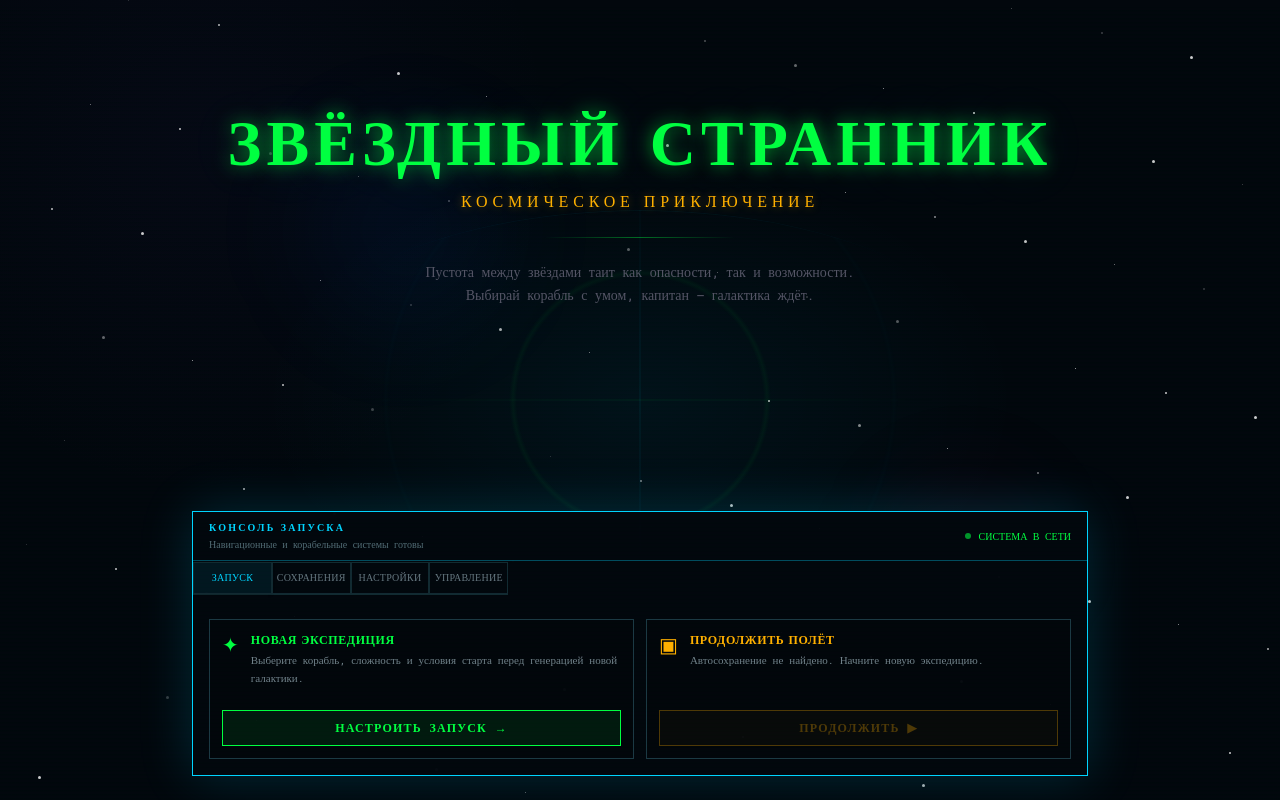
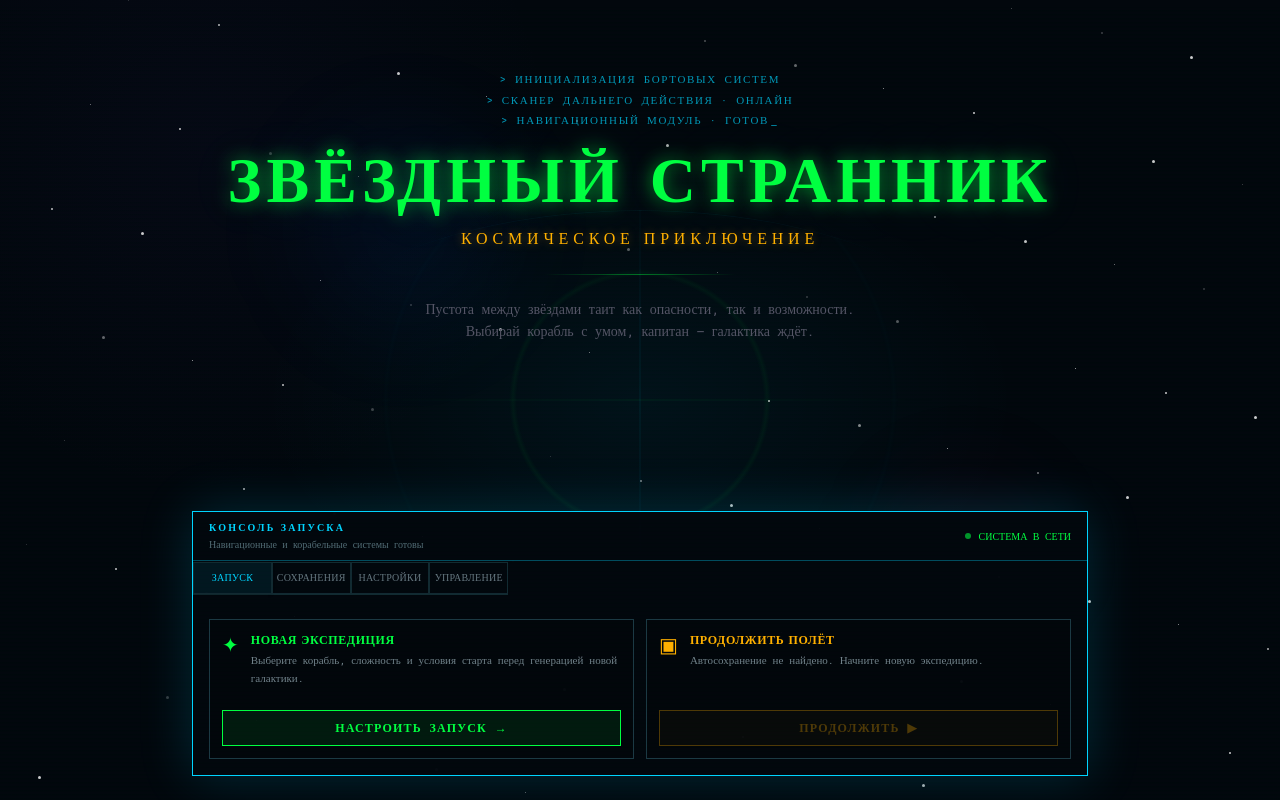
Before and after one commit to Kotovar/star-wanderer-ai, a Next.js app: page / in a window 1280 px wide. Built offline with nearby package versions, Linux system fonts and the light colour scheme.

Commit message:
chore: улучшить стартовый экран

```diff
--- a/src/app/globals.css
+++ b/src/app/globals.css
@@ -44,16 +44,44 @@
 }
 
 @keyframes cockpit-wordmark-in {
-    from {
+    0% {
         opacity: 0;
         letter-spacing: 0.18em;
         transform: translateY(8px);
     }
-    to {
+    55% {
         opacity: 1;
         letter-spacing: 0.08em;
         transform: translateY(0);
     }
+    64% { opacity: 0.35; }
+    72% { opacity: 1; }
+    79% { opacity: 0.5; }
+    100% {
+        opacity: 1;
+        letter-spacing: 0.08em;
+        transform: translateY(0);
+    }
+}
+
+@keyframes title-boot-line-in {
+    from { opacity: 0; transform: translateX(-6px); }
+    to { opacity: 1; transform: translateX(0); }
+}
+
+@keyframes title-cursor-blink {
+    0%, 100% { opacity: 1; }
+    50% { opacity: 0; }
+}
+
+@keyframes title-fade-in {
+    from { opacity: 0; transform: translateY(4px); }
+    to { opacity: 1; transform: translateY(0); }
+}
+
+@keyframes title-divider-in {
+    from { transform: scaleX(0); opacity: 0; }
+    to { transform: scaleX(1); opacity: 0.4; }
 }
 
 @keyframes cockpit-radar-sweep {
@@ -130,7 +158,29 @@ button:focus-visible,
     margin-inline: auto;
     max-width: 80vw;
     text-shadow: 0 0 18px rgba(0, 255, 65, 0.58), 0 0 54px rgba(0, 212, 255, 0.16);
-    animation: cockpit-wordmark-in 2.2s ease-out both;
+    animation: cockpit-wordmark-in 1.5s ease-out 0.85s both;
+}
+
+.title-boot-line {
+    opacity: 0;
+    animation: title-boot-line-in 0.45s ease-out forwards;
+}
+
+.title-boot-cursor {
+    display: inline-block;
+    margin-left: 2px;
+    animation: title-cursor-blink 1s steps(1) infinite;
+}
+
+.title-fade-in {
+    opacity: 0;
+    animation: title-fade-in 0.6s ease-out forwards;
+}
+
+.title-divider {
+    transform: scaleX(0);
+    opacity: 0;
+    animation: title-divider-in 0.6s ease-out 1.7s forwards;
 }
 
 .title-radar {
@@ -1026,6 +1076,19 @@ button:focus-visible,
     animation: none !important;
 }
 
+[data-animations="off"] .title-boot-line,
+[data-animations="off"] .title-fade-in,
+[data-animations="off"] .title-divider {
+    animation: none !important;
+    opacity: 1 !important;
+    transform: none !important;
+}
+
+[data-animations="off"] .title-boot-cursor {
+    animation: none !important;
+    opacity: 1 !important;
+}
+
 [data-animations="off"] .title-radar::after,
 [data-animations="off"] .radar-viewport::before,
 [data-animations="off"] .radar-viewport::after,
--- a/src/game/components/TitleScreen.tsx
+++ b/src/game/components/TitleScreen.tsx
@@ -63,23 +63,41 @@ export function TitleScreen() {
 
       {/* Title */}
       <div className="relative z-10 -translate-y-[24vh] text-center px-4">
+        {/* Boot sequence readout */}
+        <div className="mb-4 font-['Share_Tech_Mono'] text-[9px] sm:text-[11px] tracking-[0.15em] text-[#00d4ff]/70 space-y-1">
+          <p className="title-boot-line" style={{ animationDelay: "0s" }}>
+            &gt; {t("title_screen.boot_line_1")}
+          </p>
+          <p className="title-boot-line" style={{ animationDelay: "0.35s" }}>
+            &gt; {t("title_screen.boot_line_2")}
+          </p>
+          <p className="title-boot-line" style={{ animationDelay: "0.7s" }}>
+            &gt; {t("title_screen.boot_line_3")}
+            <span className="title-boot-cursor">_</span>
+          </p>
+        </div>
+
         <h1 className="title-wordmark font-['Orbitron'] font-black uppercase leading-none tracking-[0.08em] text-[#00ff41]">
           {t("title_screen.title")}
         </h1>
         <p
-          className="font-['Orbitron'] text-xs sm:text-base tracking-[0.3em] text-[#ffb000] mt-4"
+          className="title-fade-in font-['Orbitron'] text-xs sm:text-base tracking-[0.3em] text-[#ffb000] mt-4"
           style={{
             textShadow: "0 0 10px rgba(255,176,0,0.4)",
+            animationDelay: "1.45s",
           }}
         >
           {t("title_screen.subtitle")}
         </p>
 
         {/* Decorative line */}
-        <div className="mt-6 mx-auto w-48 h-px bg-linear-to-r from-transparent via-[#00ff41] to-transparent opacity-40" />
+        <div className="title-divider mt-6 mx-auto w-48 h-px bg-linear-to-r from-transparent via-[#00ff41] to-transparent" />
 
         {/* Flavor text */}
-        <p className="mt-6 text-[#556] text-xs sm:text-sm font-['Share_Tech_Mono'] max-w-md mx-auto leading-relaxed">
+        <p
+          className="title-fade-in mt-6 text-[#556] text-xs sm:text-sm font-['Share_Tech_Mono'] max-w-md mx-auto leading-relaxed"
+          style={{ animationDelay: "2.05s" }}
+        >
           {t("title_screen.flavor")}
         </p>
       </div>
```
Also changed, not shown: src/lib/locales/en.json, src/lib/locales/ru.json.
